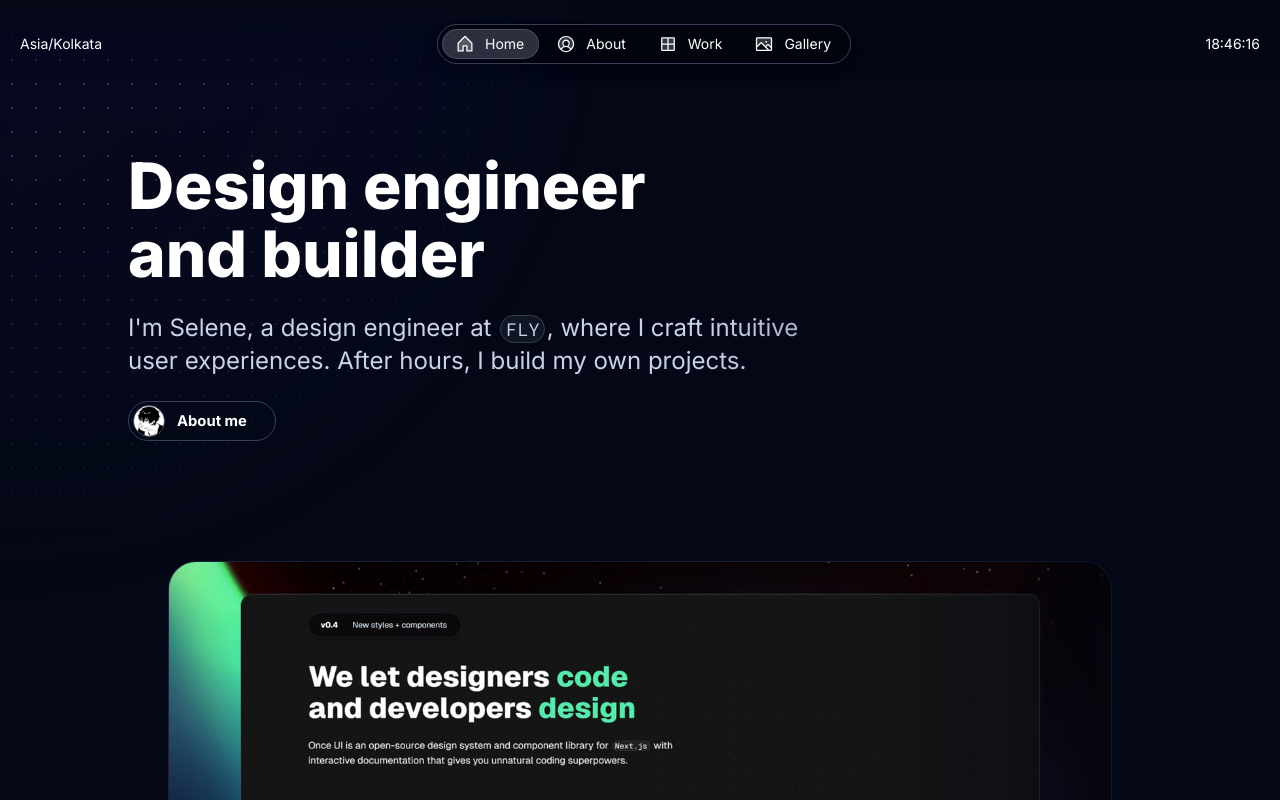
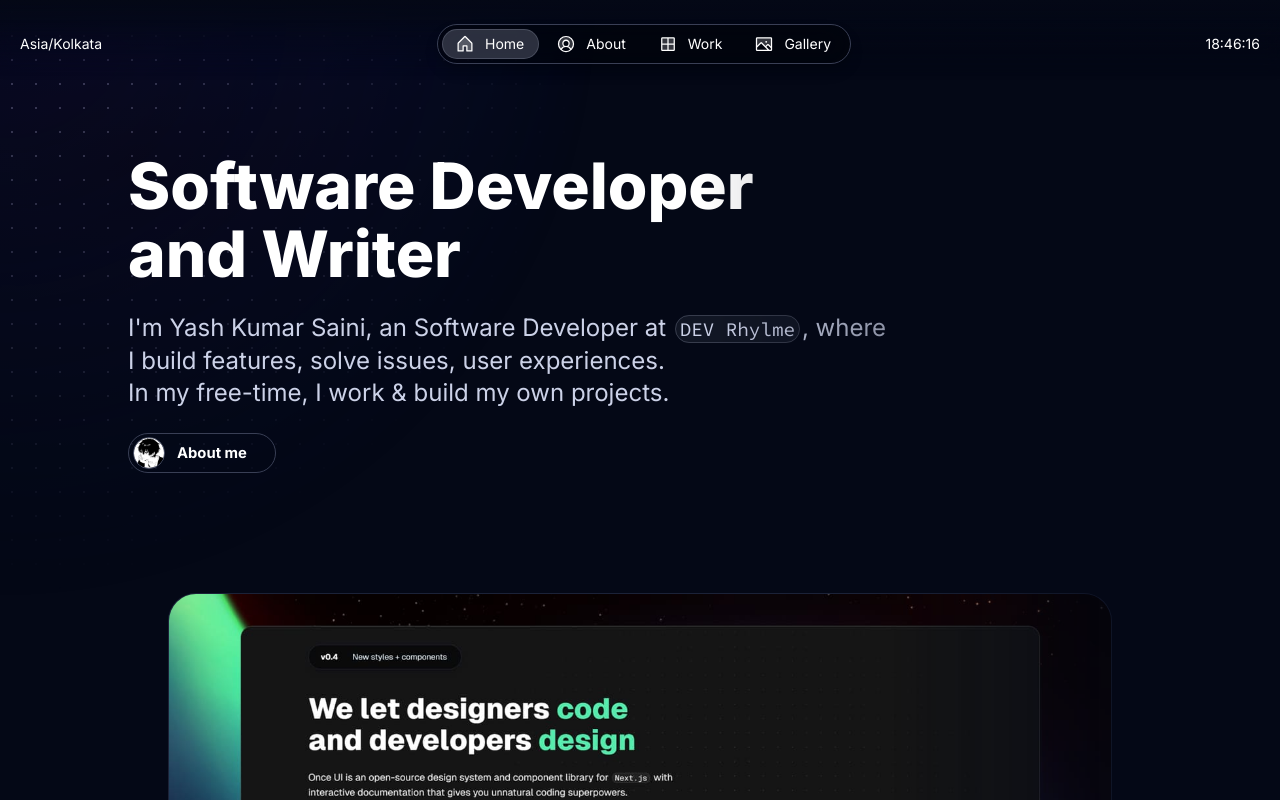
Before and after one commit to yashksaini-coder/yks-portfolio, a Next.js app: page /en in a window 1280 px wide. Shown: the top 800 px of the page. Built offline with nearby package versions, Linux system fonts and the light colour scheme.

Commit message:
Update personal and organizational details in portfolio content

```diff
--- a/src/app/resources/content-i18n.js
+++ b/src/app/resources/content-i18n.js
@@ -77,7 +77,7 @@ const createI18nContent = (t) => {
             title: t("about.work.title"),
             experiences: [
                 {
-                    company: 'FLY',
+                    company: 'DEVRhylme Foundation',
                     timeframe: t("about.work.experiences.FLY.timeframe"),
                     role: t("about.work.experiences.FLY.role"),
                     achievements: t("about.work.experiences.FLY.achievements").split(";"),
--- a/src/app/resources/content.js
+++ b/src/app/resources/content.js
@@ -47,8 +47,8 @@ const home = {
     label: 'Home',
     title: `${person.name}'s Portfolio`,
     description: `Portfolio website showcasing my work as a ${person.role}`,
-    headline: <>Design engineer and builder</>,
-    subline: <>I'm Selene, a design engineer at <InlineCode>FLY</InlineCode>, where I craft intuitive<br/> user experiences. After hours, I build my own projects.</>
+    headline: <>Software Developer and Writer</>,
+    subline: <>I'm Yash Kumar Saini, an Software Developer at <InlineCode>DEV Rhylme</InlineCode>, where I build features, solve issues, user experiences.<br/> In my free-time, I work & build my own projects.</>
 }
 
 const about = {
@@ -69,23 +69,23 @@ const about = {
     intro: {
         display: true,
         title: 'Introduction',
-        description: <>Yash is a India-based Open Source Developer, who is super into Open Source stuff, Data Science, AI/ML and Developing & Contributing to different Open Source Projects and Organizations. He has established himself in the Top 2% of GitHub by contributing to 110+ projects with 350+ Pull Requests, participating & engaging with different communities, and earning a lot of reputation.</>
+        description: <>I'm an Open Source Developer based out of India, super into Open Source, Data Science, AI/ML. Developing & Contributing to different Open Source Projects and Organizations.</>
     },
     work: {
         display: true, // set to false to hide this section
         title: 'Work Experience',
         experiences: [
             {
-                company: 'FLY',
-                timeframe: '2022 - Present',
-                role: 'Senior Design Engineer',
+                company: 'DEVRhylme Foundation',
+                timeframe: '2025 - Present',
+                role: 'Software Developer',
                 achievements: [
-                    <>Redesigned the UI/UX for the FLY platform, resulting in a 20% increase in user engagement and 30% faster load times.</>,
-                    <>Spearheaded the integration of AI tools into design workflows, enabling designers to iterate 50% faster.</>
+                    <>Working on the main Organization's website, creating Event edit card feature, and Auth0</>,
+                    <>Maintaining and collaborating on different projects of the organization</>
                 ],
                 images: [ // optional: leave the array empty if you don't want to display images
                     {
-                        src: '/images/projects/project-01/cover-01.jpg',
+                        src: '/images/projects/project-01/devrhylme.png',
                         alt: 'Once UI Project',
                         width: 16,
                         height: 9
@@ -93,12 +93,12 @@ const about = {
                 ]
             },
             {
-                company: 'Creativ3',
-                timeframe: '2018 - 2022',
-                role: 'Lead Designer',
+                company: 'Amateurs League',
+                timeframe: '2024',
+                role: 'Lead Developer',
                 achievements: [
-                    <>Developed a design system that unified the brand across multiple platforms, improving design consistency by 40%.</>,
-                    <>Led a cross-functional team to launch a new product line, contributing to a 15% increase in overall company revenue.</>
+                    <>Developed a python library from the scratch which was designed designed to 🕵️‍♂️ stealthily integrate files within a machine, ensuring 🛡️ discreet and seamless file operations without detection</>,
+                    <>Integrated <InlineCode>MKdocs</InlineCode> for easy to setup & maintain documentation. Using general Markdown with CI/CD pipeline automations</>
                 ],
                 images: [ ]
             }
@@ -109,12 +109,12 @@ const about = {
         title: 'Studies',
         institutions: [
             {
-                name: 'University of Jakarta',
-                description: <>Studied software engineering.</>,
+                name: 'Deenbandhu Chhotu Ram University Of Science And Technology',
+                description: <>Completed 3-year Bachelor's course.</>,
             },
             {
-                name: 'Build the Future',
-                description: <>Studied online marketing and personal branding.</>,
+                name: 'UpGrad',
+                description: <>Studied Data Science & Analytics.</>,
             }
         ]
     },
@@ -123,18 +123,18 @@ const about = {
         title: 'Technical skills',
         skills: [
             {
-                title: 'Figma',
-                description: <>Able to prototype in Figma with Once UI with unnatural speed.</>,
+                title: 'Python',
+                description: <>Able to build web applications using <strong>Streamlit</strong> & <strong>Flask</strong></>,
                 // optional: leave the array empty if you don't want to display images
                 images: [
                     {
-                        src: '/images/projects/project-01/cover-02.jpg',
+                        src: '/images/projects/project-01/cover-02.png',
                         alt: 'Project image',
                         width: 16,
                         height: 9
                     },
                     {
-                        src: '/images/projects/project-01/cover-03.jpg',
+                        src: '/images/projects/project-01/cover-03.png',
                         alt: 'Project image',
                         width: 16,
                         height: 9
```
